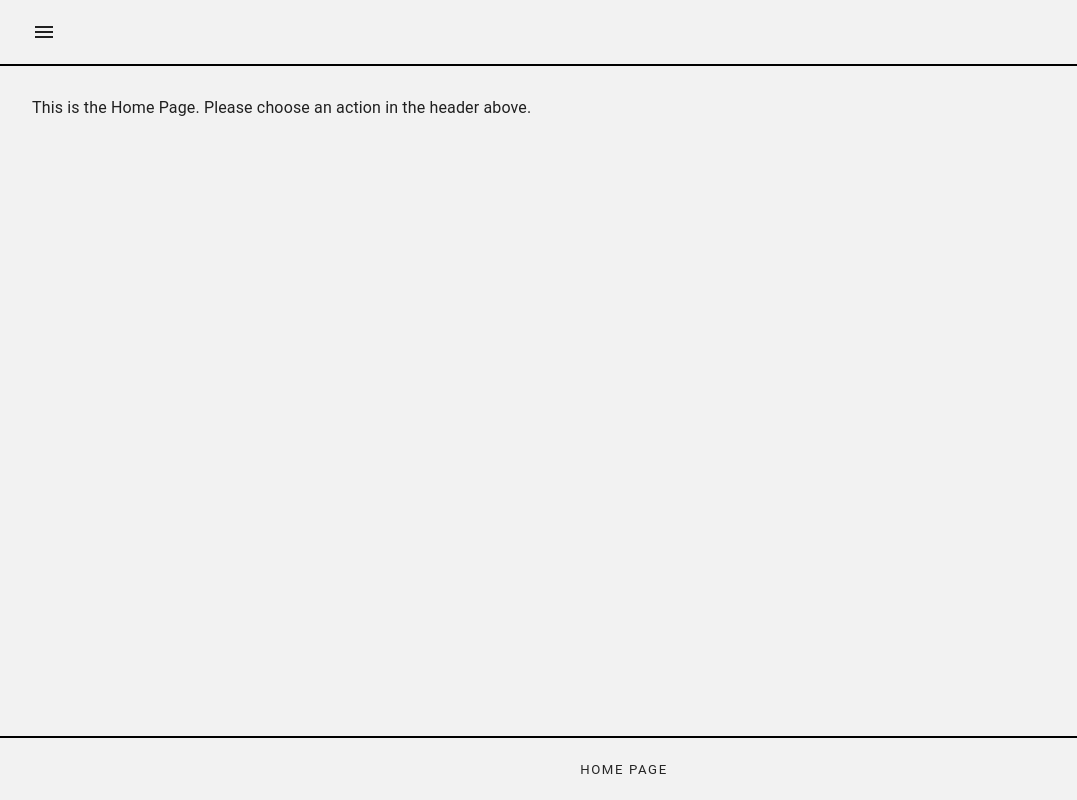
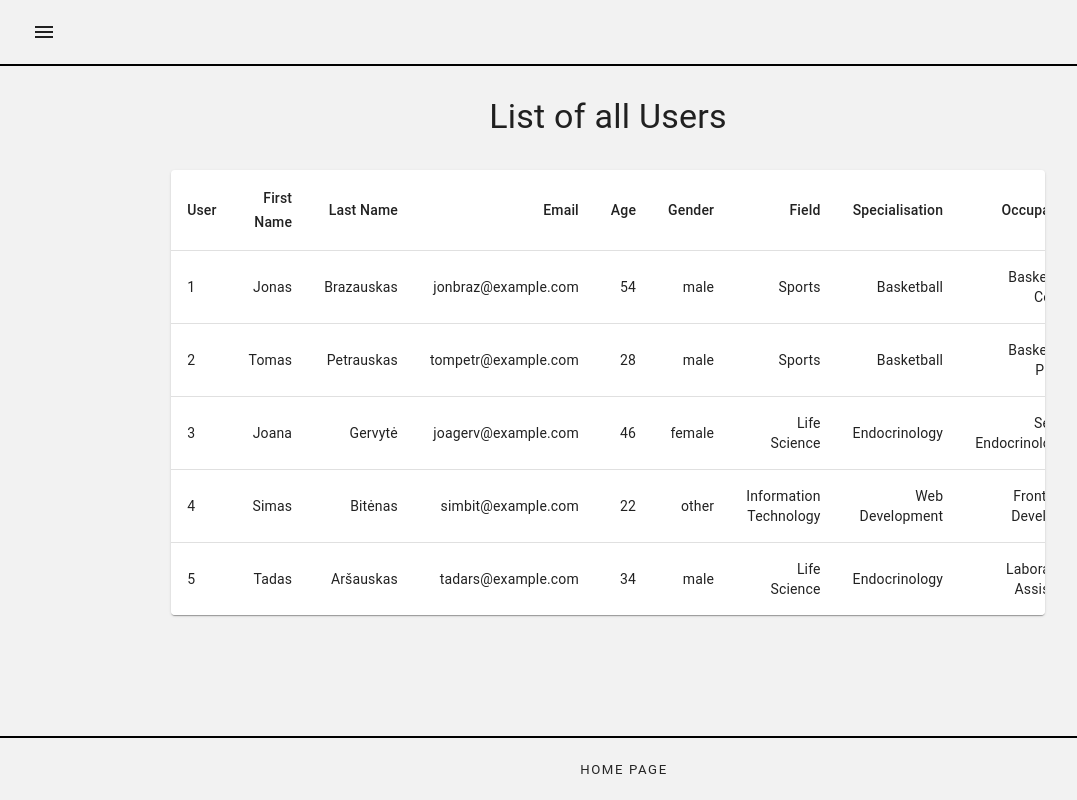
Before and after one commit to gerardasanusevicius/coherence-project, a React (Create React App) app: page / in a window 1280 px wide. Shown: the whole page, without its empty margins (32-1109 px from the left). Built offline with nearby package versions, Linux system fonts and the light colour scheme; data requests are answered from the project's data file.

Commit message:
initial-json-data-display-enabled

```diff
--- a/src/data/db.json
+++ b/src/data/db.json
@@ -47,6 +47,18 @@
       "specialisation": "Web Development",
       "occupation": "Front-End Developer",
       "id": 4
+    },
+    {
+      "firstName": "Tadas",
+      "lastName": "Aršauskas",
+      "password": "TadArs!12",
+      "email": "tadars@example.com",
+      "age": 34,
+      "gender": "male",
+      "field": "Life Science",
+      "specialisation": "Endocrinology",
+      "occupation": "Laboratory Assistant",
+      "id": 5
     }
   ],
   "fields": [
--- a/src/pages/home-page.jsx
+++ b/src/pages/home-page.jsx
@@ -1,8 +1,82 @@
-import React from 'react';
-import { Typography } from '@mui/material';
+// @ts-nocheck
+import React, { useEffect, useState } from 'react';
+import {
+  Container, Paper, Table, TableBody, TableCell, TableContainer, TableHead, TableRow, Typography,
+} from '@mui/material';
+import { getUsers } from '../services/user-service';
 
-const HomePage = () => (
-    <Typography>This is the Home Page. Please choose an action in the header above.</Typography>
-);
+const HomePage = () => {
+  const [users, setUsers] = useState([]);
+  useEffect(() => {
+    getUsers().then(
+      (res) => {
+        setUsers(res.data);
+      },
+      (error) => {
+        throw error;
+      },
+    );
+  }, []);
+
+  return (
+    <>
+    <Typography variant="h4" sx={{ textAlign: 'center' }}>List of all Users</Typography>
+    <Container sx={{
+      width: '80%',
+      display: 'flex',
+      alignItems: 'center',
+      justifyContent: 'center',
+      mt: '2rem',
+    }}>
+    <TableContainer component={Paper}>
+      <Table sx={{ width: '100%' }}>
+        <TableHead>
+          <TableRow>
+            <TableCell>User</TableCell>
+            <TableCell align="right">First Name</TableCell>
+            <TableCell align="right">Last Name</TableCell>
+            <TableCell align="right">Email</TableCell>
+            <TableCell align="right">Age</TableCell>
+            <TableCell align="right">Gender</TableCell>
+            <TableCell align="right">Field</TableCell>
+            <TableCell align="right">Specialisation</TableCell>
+            <TableCell align="right">Occupation</TableCell>
+          </TableRow>
+        </TableHead>
+        <TableBody>
+          {users.map((user) => (
+            <TableRow
+              key={user.id}
+              sx={{ '&:last-child td, &:last-child th': { border: 0 } }}
+            >
+              <TableCell component="th" scope="row">
+                {user
+                  .id}
+              </TableCell>
+              <TableCell align="right">{user
+                .firstName}</TableCell>
+              <TableCell align="right">{user
+                .lastName}</TableCell>
+              <TableCell align="right">{user
+                .email}</TableCell>
+              <TableCell align="right">{user
+                .age}</TableCell>
+              <TableCell align="right">{user
+                .gender}</TableCell>
+              <TableCell align="right">{user
+                .field}</TableCell>
+              <TableCell align="right">{user
+                .specialisation}</TableCell>
+              <TableCell align="right">{user
+                .occupation}</TableCell>
+            </TableRow>
+          ))}
+        </TableBody>
+      </Table>
+    </TableContainer>
+    </Container>
+    </>
+  );
+};
 
 export default HomePage;
--- a/src/pages/user-creation-page.jsx
+++ b/src/pages/user-creation-page.jsx
@@ -1,5 +1,5 @@
 // @ts-nocheck
-import React from 'react';
+import React, { useEffect, useState } from 'react';
 import {
   Typography, Container, Paper, TextField, Button, FormControl, FormControlLabel, FormLabel, Radio, RadioGroup, MenuItem,
 } from '@mui/material';
@@ -8,6 +8,8 @@ import { useFormik, Formik, Form } from 'formik';
 import * as Yup from 'yup';
 
 import { useNavigate } from 'react-router-dom';
+import { createUser } from '../services/user-service';
+import { getFields, getOccupations, getSpecialisations } from '../services/category-service';
 
 const validationSchema = Yup.object({
   firstName: Yup.string()
@@ -41,10 +43,55 @@ const validationSchema = Yup.object({
 
   gender: Yup.string()
     .required('Required field'),
+
+  field: Yup.string()
+    .required('Required field'),
+
+  specialisation: Yup.string()
+    .required('Required field'),
+
+  occupation: Yup.string()
+    .required('Required field'),
 });
 
 const UserCreationPage = () => {
+  const [fields, setFields] = useState([]);
+  const [specialisations, setSpecialisations] = useState([]);
+  const [occupations, setOccupations] = useState([]);
   const navigate = useNavigate();
+
+  useEffect(() => {
+    getFields().then(
+      (res) => {
+        setFields(res.data);
+      },
+      (error) => {
+        throw error;
+      },
+    );
+  }, []);
+
+  useEffect(() => {
+    getSpecialisations().then(
+      (res) => {
+        setSpecialisations(res.data);
+      },
+      (error) => {
+        throw error;
+      },
+    );
+  }, []);
+
+  useEffect(() => {
+    getOccupations().then(
+      (res) => {
+        setOccupations(res.data);
+      },
+      (error) => {
+        throw error;
+      },
+    );
+  }, []);
 
   const initialValues = {
     firstName: '',
@@ -53,13 +100,13 @@ const UserCreationPage = () => {
     email: '',
     age: 0,
     gender: '',
-    category: '',
-    subCategory: '',
-    subSubCategory: '',
+    field: '',
+    specialisation: '',
+    occupation: '',
   };
 
-  const handleCreateUser = () => {
-    alert('user created');
+  const handleCreateUser = (firstName, lastName, password, email, age, gender, field, specialisation, occupation) => {
+    createUser(firstName, lastName, password, email, age, gender, field, specialisation, occupation);
     navigate('/');
   };
 
@@ -170,36 +217,45 @@ const UserCreationPage = () => {
             </FormControl>
             <TextField
             select
-            name='category'
-            label="Select a category"
+            name='field'
+            label="Select a field"
             onBlur={formik.handleBlur}
             onChange={formik.handleChange}
-            helperText="Please select a category"
+            helperText="Please select a field"
             variant="outlined"
+            defaultValue=""
             >
-              <MenuItem key="1" value="test" >Test</MenuItem>
+              {
+                fields.map((field) => <MenuItem key={field.id} value={field.title}>{field.title}</MenuItem>)
+              }
             </TextField>
             <TextField
             select
-            name='subcategory'
-            label="Select a subcategory"
+            name='specialisation'
+            label="Select a specialisation"
             onBlur={formik.handleBlur}
             onChange={formik.handleChange}
-            helperText="Please select a subcategory"
+            helperText="Please select a specialisation"
             variant="outlined"
+            defaultValue=""
             >
-             <MenuItem key="1" value="test" >Test</MenuItem>
+             {
+             specialisations.map((specialisation) => <MenuItem key={specialisation.id} value={specialisation.title}>{specialisation.title}</MenuItem>)
+              }
             </TextField>
             <TextField
             select
-            name='subsubcategory'
-            label="Select a subsubcategory"
+            name='occupation'
+            label="Select an occupation"
             onBlur={formik.handleBlur}
             onChange={formik.handleChange}
-            helperText="Please select a subsubcategory"
+            helperText="Please select an occupation"
             variant="outlined"
+            defaultValue=""
             >
-              <MenuItem key="1" value="test" >Test</MenuItem>
+              {
+                occupations.map((occupation) => <MenuItem key={occupation.id} value={occupation.title}>{occupation.title}</MenuItem>)
+              }
             </TextField>
             <Button type="submit" variant="outlined" sx={{
               ':hover': {
```
Also changed, not shown: src/index.js (+5 -3 lines). Lines whose indentation alone changed are shown as unchanged.
